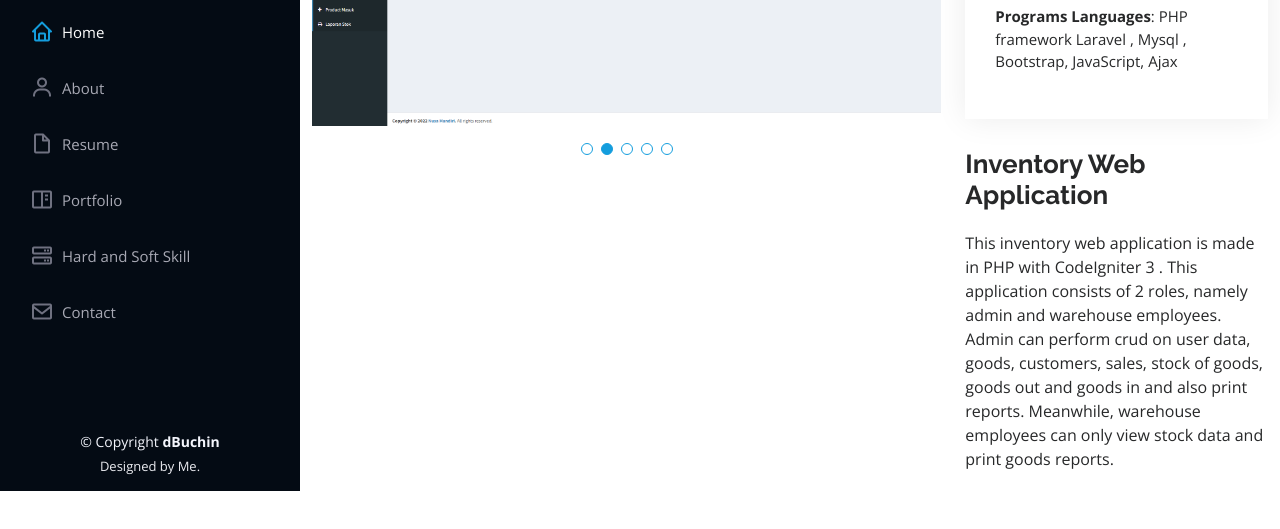
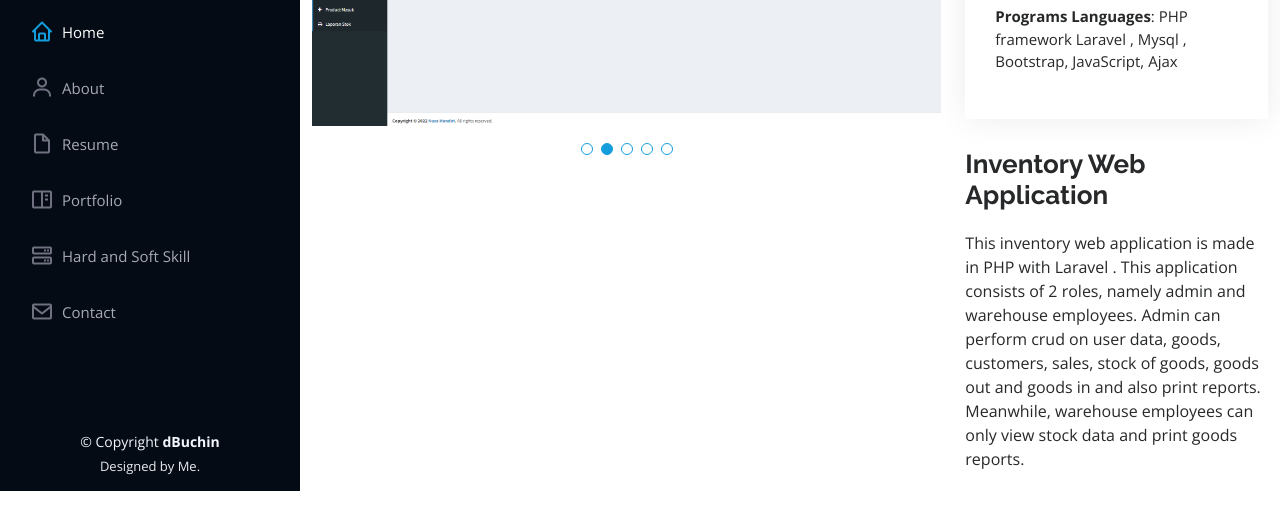
Before and after one commit to aderusmana/portfolioku, a plain HTML site: page inventory-detail.html in a window 1280 px wide. Shown: the part 309-838 px from the top of the page. Drawn offline with nearby package versions, Linux system fonts and the light colour scheme.

Commit message:
Update inventory-detail.html
mengganti CI dengan laravel

```diff
--- a/inventory-detail.html
+++ b/inventory-detail.html
@@ -27,12 +27,7 @@
   <!-- Template Main CSS File -->
   <link href="assets/css/style.css" rel="stylesheet">
 
-  <!-- =======================================================
-  * Template Name: iPortfolio - v3.7.0
-  * Template URL: https://bootstrapmade.com/iportfolio-bootstrap-portfolio-websites-template/
-  * Author: BootstrapMade.com
-  * License: https://bootstrapmade.com/license/
-  ======================================================== -->
+
 </head>
 
 <body>
@@ -129,7 +124,7 @@
             <div class="portfolio-description">
               <h2>Inventory Web Application</h2>
               <p>
-                This inventory web application is made in PHP with CodeIgniter 3 .
+                This inventory web application is made in PHP with Laravel .
                 This application consists of 2 roles, namely admin and warehouse employees.
                 Admin can perform crud on user data, goods, customers, sales, stock of goods, goods out and goods in and also print reports.
                 Meanwhile, warehouse employees can only view stock data and print goods reports.              </p>
```
